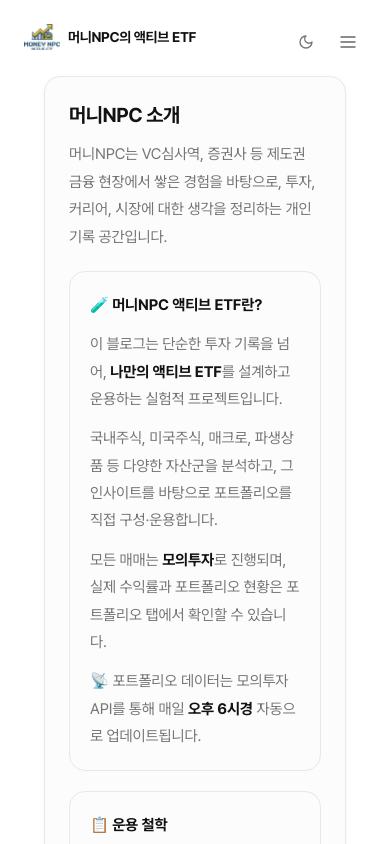
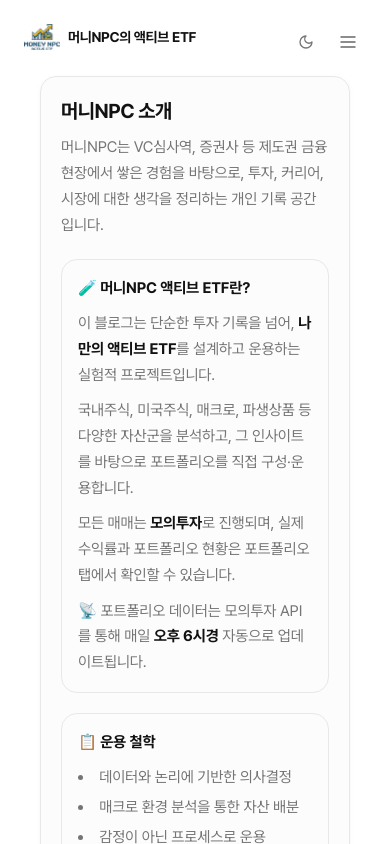
Before and after one commit to shinstory1234-hub/-, a Next.js app: page /about in a window 390 px wide. Shown: the top 844 px of the page. Built offline with nearby package versions, Linux system fonts and the light colour scheme.

Commit message:
mobile: about page - remove wrapper nesting, flatten to 2-layer padding (40px outer + 20px inner)

```diff
--- a/app/about/page.tsx
+++ b/app/about/page.tsx
@@ -2,8 +2,7 @@ import { Card, CardContent, CardHeader } from "@/components/ui/card";
 
 export default function AboutPage() {
   return (
-    <section className="mx-auto max-w-6xl space-y-6">
-      <div className="about-wrapper">
+    <section className="mx-auto max-w-6xl space-y-6 px-4 md:px-0">
       <Card>
         <CardHeader className="about-card-header">
           <h1 className="text-xl font-bold tracking-tight md:text-2xl">머니NPC 소개</h1>
@@ -44,7 +43,6 @@ export default function AboutPage() {
           </div>
         </CardContent>
       </Card>
-      </div>
     </section>
   );
 }
--- a/app/globals.css
+++ b/app/globals.css
@@ -208,55 +208,27 @@
 }
 
 /* =====================================================
-   About 페이지 모바일 전용 레이아웃 — 강제 적용
-   PC(769px+)에는 일절 영향 없음
+   About 페이지 모바일 전용 (PC 769px+ 영향 없음)
+   구조: main(px-6=24px) > section(px-4=16px) > Card
+   화면 끝 ~ 카드 경계: 24+16 = 40px
+   카드 내부 패딩: 20px → 텍스트 폭 충분히 확보
    ===================================================== */
 @media (max-width: 768px) {
-  /* box-sizing 보장 */
-  .about-wrapper,
-  .about-wrapper * {
+  .about-card-header {
+    padding: 20px 20px 10px 20px !important;
     box-sizing: border-box !important;
   }
-
-  /* 최상위 컨테이너: 화면 양쪽 20px 고정 여백 */
-  .about-wrapper {
-    width: calc(100% - 40px) !important;
-    margin-left: auto !important;
-    margin-right: auto !important;
+  .about-card-content {
+    padding: 0 20px 20px 20px !important;
+    box-sizing: border-box !important;
   }
-
-  /* 카드 헤더 패딩 강제 */
-  .about-card-header {
-    padding: 24px 24px 12px 24px !important;
-  }
-
-  /* 카드 콘텐츠 패딩 강제 */
-  .about-card-content {
-    padding: 0 24px 24px 24px !important;
-  }
-
-  /* 내부 회색 박스들 패딩 강제 */
-  .about-card-content > div {
-    padding: 20px !important;
-  }
-
-  /* 문단 가독성 */
   .about-card-content p,
-  .about-card-content li,
-  .about-card-content span {
-    line-height: 1.8 !important;
+  .about-card-content li {
     font-size: 0.95rem !important;
-  }
-
-  /* 문단 간격 */
-  .about-card-content > p {
-    margin-bottom: 1rem !important;
-  }
-  .about-card-content > p:last-child {
-    margin-bottom: 0 !important;
+    line-height: 1.7 !important;
   }
   .about-card-content > div p {
-    margin-bottom: 0.75rem !important;
+    margin-bottom: 0.6rem !important;
   }
   .about-card-content > div p:last-child {
     margin-bottom: 0 !important;
```
